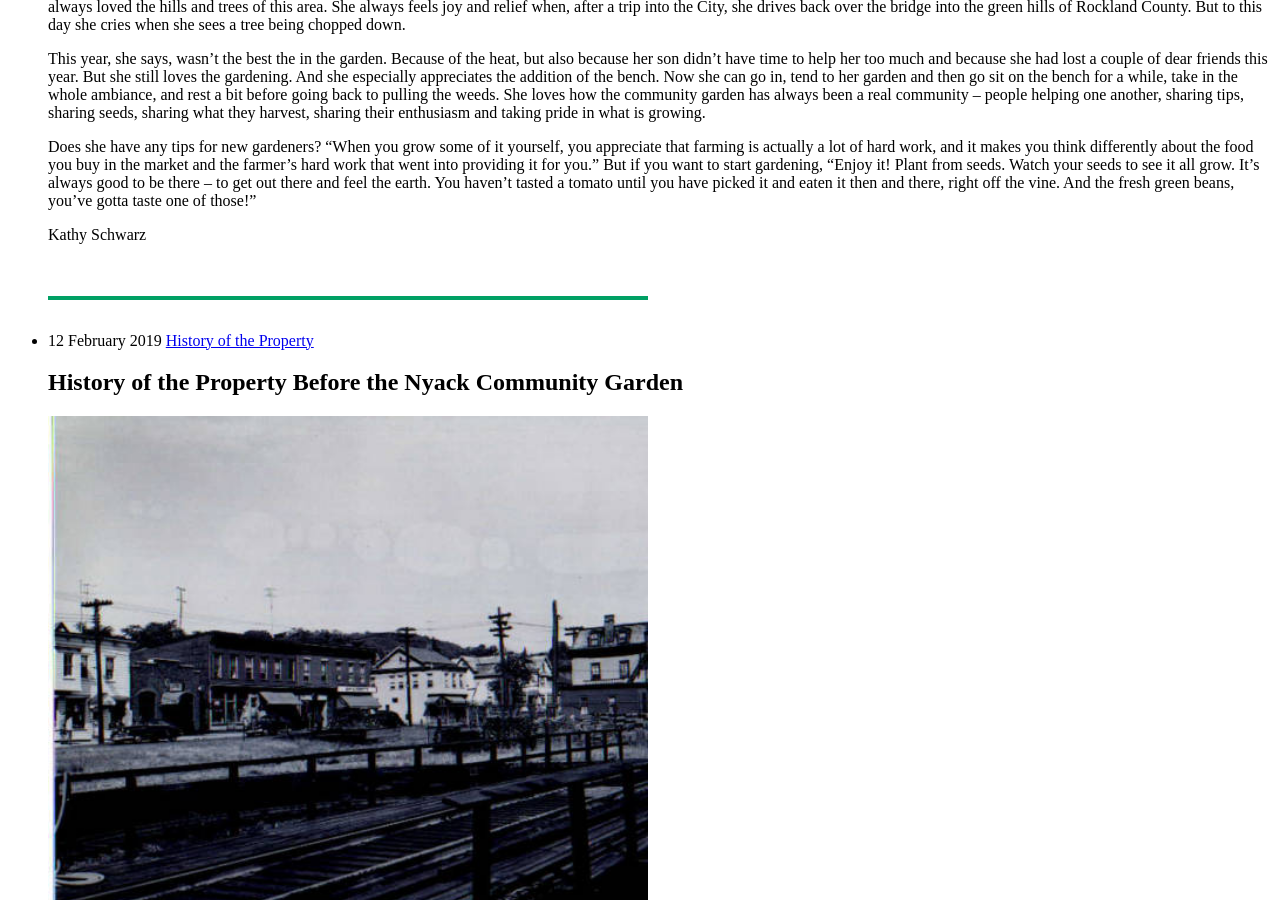
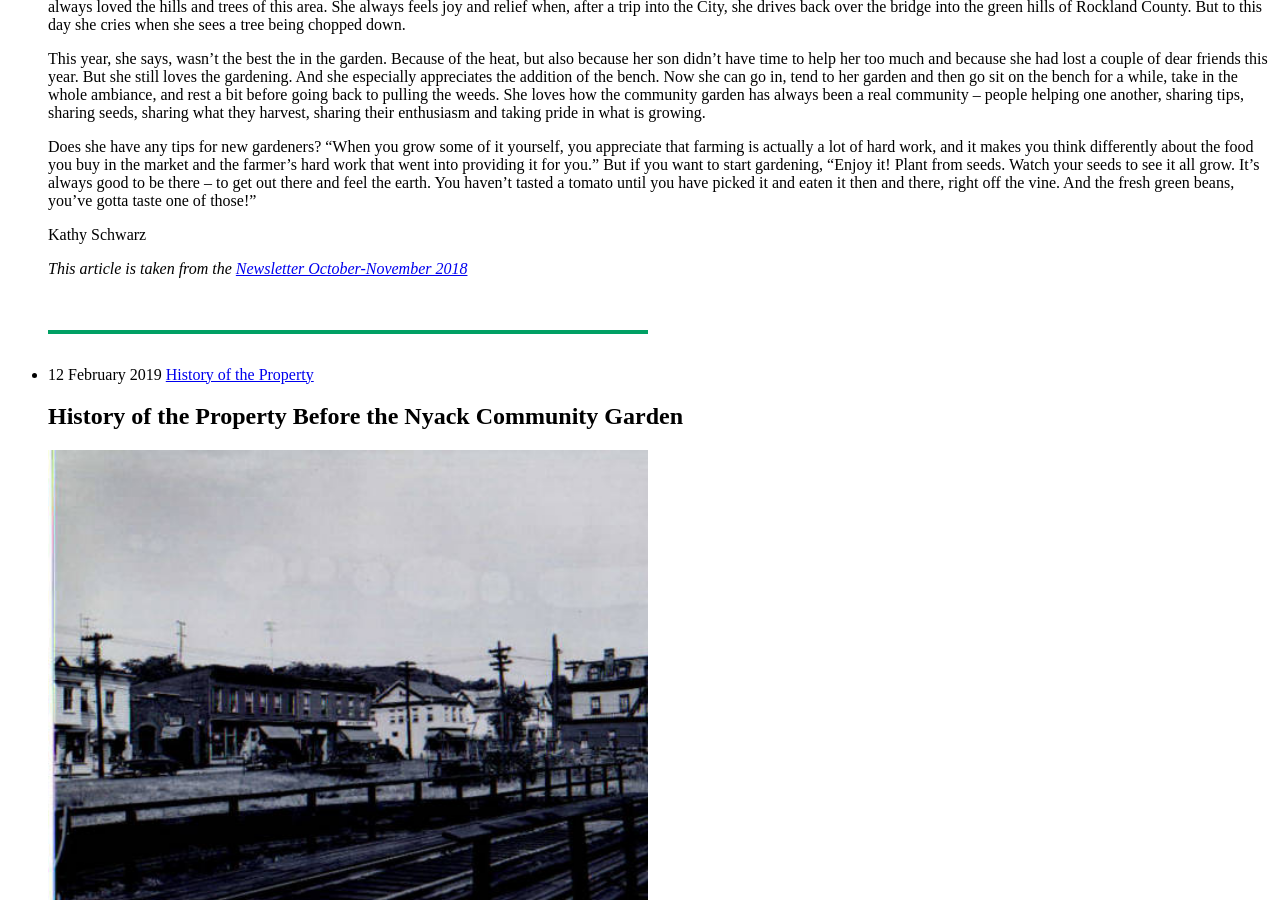
Before and after one commit to bosborne/nyackcommunitygarden, a Jekyll site: the page built from blog/index.html, in a window 1280 px wide and 900 px high, scrolled down 918 px. Built offline with Jekyll 4.4.1, drawn with Linux system fonts in a browser that asks for light colours; nearby versions of some CDN libraries; library files that are not in the unit come from our copies; some of the changed text lies outside the part shown.

Commit message:
Add link to Newsletter

```diff
--- a/_posts/2019-2-12-history-of-the-property.md
+++ b/_posts/2019-2-12-history-of-the-property.md
@@ -26,3 +26,5 @@
 For those of us who want to know more about this railroad history, the time is now. Soon a new historical sign will be added at the property as part of a project to put up 11 signs along the former railroad bed (rail-trail) with information about the railroad between the Nyack Community Garden site and the Piermont Railroad depot building. Andrew Goodwillie will give an “armchair walking tour” about the research that went into creating the historical information signage along the rail-trail. Presented on Thursday, October 25th at 7pm at the Nyack Library and again on Friday, October 26th at 2pm at the Valley Cottage Library. Registration required, http://nyacklibrary.evanced.info/signup/Calendar and http://www.vclib.org/, events calendar. The Historical Society of the Nyacks will host a related exhibit “Tales from the Trail” about the impact of this railroad at its museum in DePew House, lower level Piermont Avenue, on view on Saturdays from 1-4 pm between from October 12 to November 24, 2018.
 
 Robin Brown
+
+*This article is taken from the [Newsletter October-November 2018](/pdf/Newsletter_Oct_Nov_2018.pdf)*
--- a/_posts/2019-2-12-interview-with-wilsie-reese.md
+++ b/_posts/2019-2-12-interview-with-wilsie-reese.md
@@ -24,3 +24,5 @@
 Does she have any tips for new gardeners? “When you grow some of it yourself, you appreciate that farming is actually a lot of hard work, and it makes you think differently about the food you buy in the market and the farmer’s hard work that went into providing it for you.” But if you want to start gardening, “Enjoy it! Plant from seeds. Watch your seeds to see it all grow. It’s always good to be there – to get out there and feel the earth. You haven’t tasted a tomato until you have picked it and eaten it then and there, right off the vine. And the fresh green beans, you’ve gotta taste one of those!”
 
 Kathy Schwarz
+
+*This article is taken from the [Newsletter October-November 2018](/pdf/Newsletter_Oct_Nov_2018.pdf)*
```
